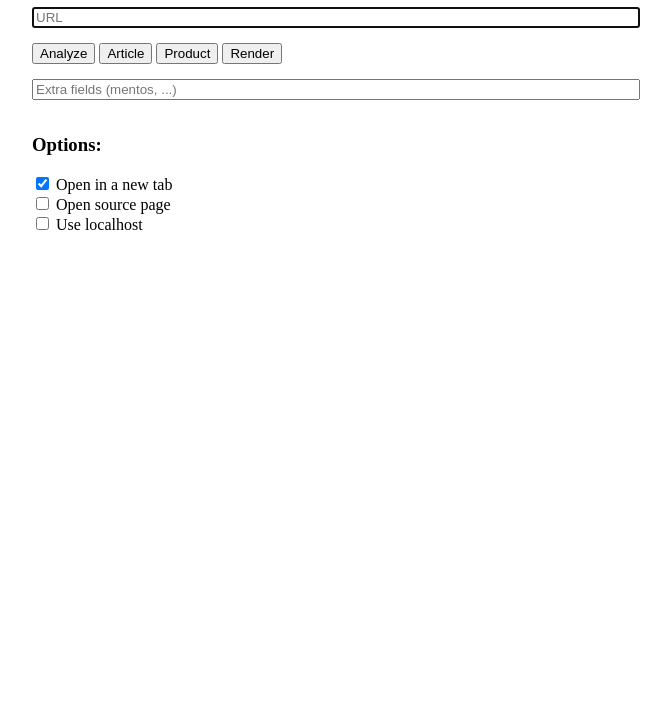
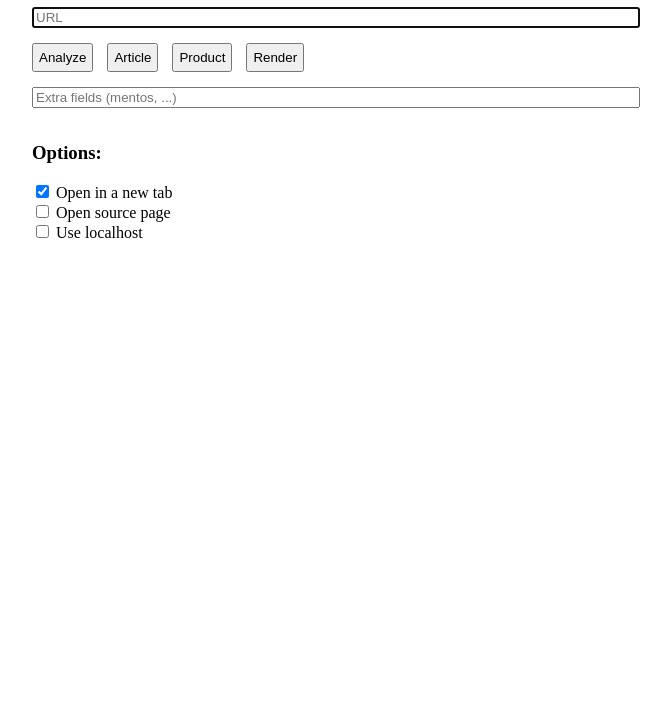
Before and after one commit to Gyscos/DiffbotHub, a plain HTML site: page index.html in a window 1280 px wide. Shown: the part 73-800 px from the top of the page, without its empty margins (308-979 px from the left). Drawn offline with nearby package versions, Linux system fonts and the light colour scheme.

Commit message:
Add "http://" when missing
Also makes buttons bigger

```diff
--- a/index.html
+++ b/index.html
@@ -2,16 +2,22 @@
 <html>
 	<head>
 		<title>Diffbot HUB</title>
+		<style>
+.actionButton {
+	padding: 5px;
+	margin-right: 10px;
+}
+		</style>
 	</head>
 
 	<body>
 		<div style="max-width: 600px; margin:auto;">
 			<center><h1>Diffbot HUB</h1></center>
-			<input placeholder="URL" style="width: 100%;margin-bottom:15px;" id="diffbotUrl" autofocus />
-			<button id="analyze">Analyze</button>
-			<button id="article">Article</button>
-			<button id="product">Product</button>
-			<button id="render">Render</button>
+			<input placeholder="URL" style="width: 100%;margin-bottom:15px;" id="diffbotUrl" autofocus type="text" />
+			<button id="analyze" class="actionButton">Analyze</button>
+			<button id="article" class="actionButton">Article</button>
+			<button id="product" class="actionButton">Product</button>
+			<button id="render" class="actionButton">Render</button>
 			<input placeholder="Extra fields (mentos, ...)" style="width: 100%;margin-top:15px;margin-bottom:15px;" id="extrafields" />
 			<h3>Options:</h3>
 			<input type="checkbox" checked="true" id="newtab" /> <label for="newtab">Open in a new tab</label><br>
@@ -24,6 +30,10 @@
 function callOnUrl(apiUrl) {
 
 	var v = $("#diffbotUrl").val();
+	if (!v.match(/^https?:\/\//)) {
+		v = "http://" + v;
+	}
+
 	var encodedSource = encodeURIComponent(v);
 
 	var url = apiUrl + encodedSource;
```
